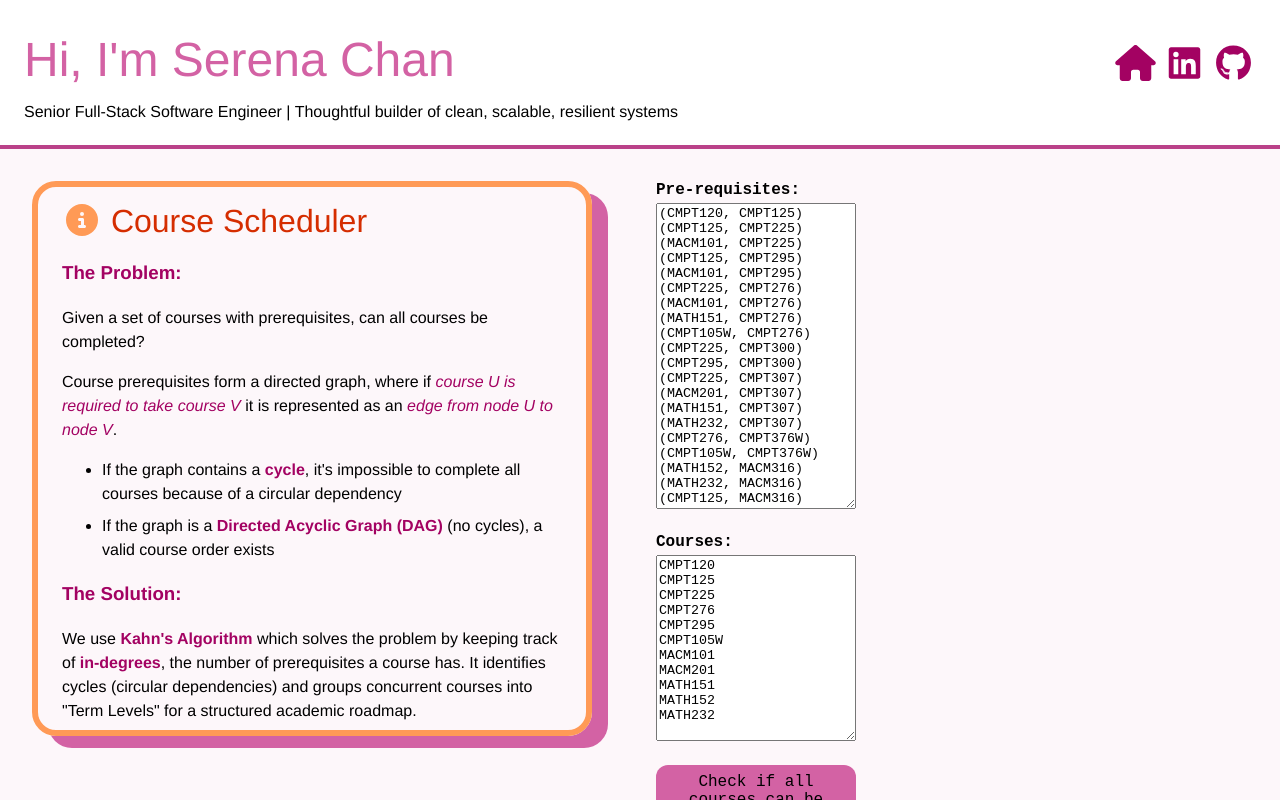
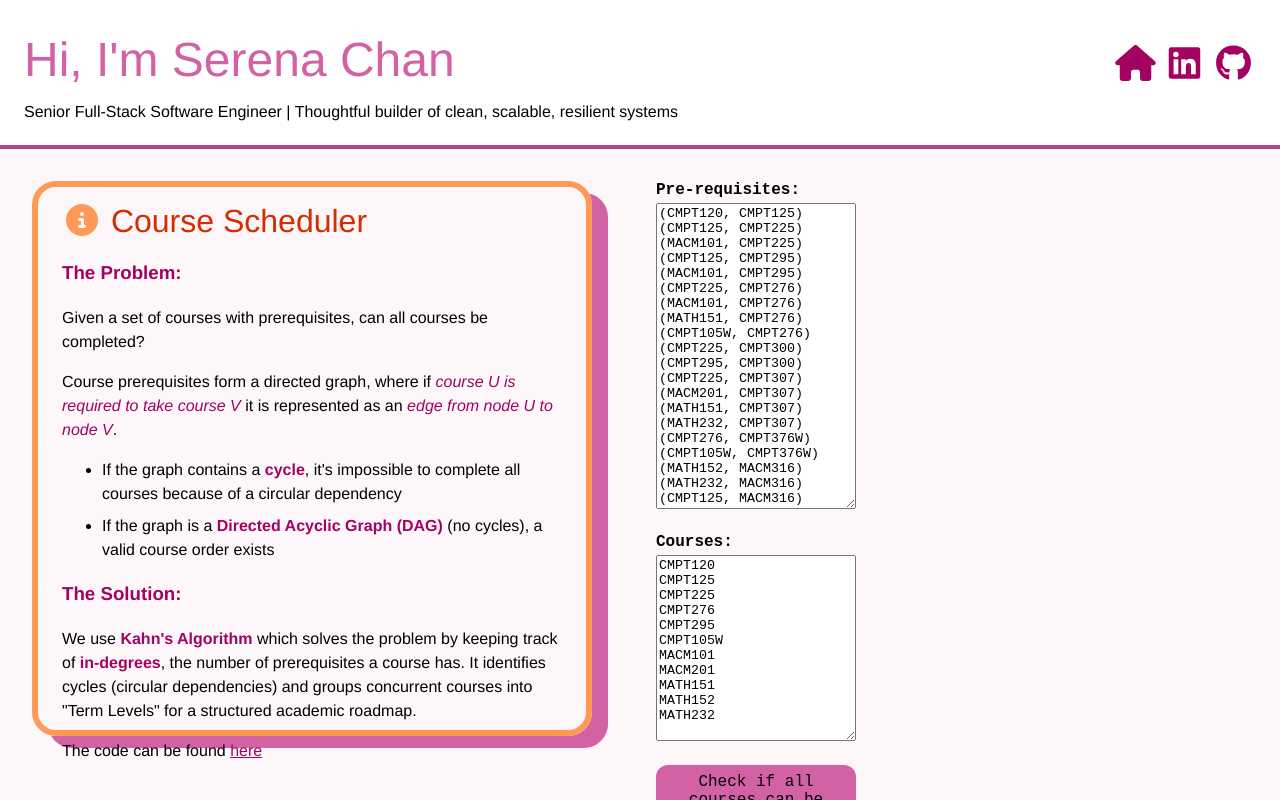
Before and after one commit to serenasychan/serenasychan.github.io, an Angular app: page /finish-courses in a window 1280 px wide. Built offline with nearby package versions, Linux system fonts and the light colour scheme.

Commit message:
add link to github

```diff
--- a/src/pages/finish-n-courses/finish-n-courses.html
+++ b/src/pages/finish-n-courses/finish-n-courses.html
@@ -16,6 +16,9 @@
   <p>We use <strong>Kahn's Algorithm</strong> which solves the problem by keeping track of <strong>in-degrees</strong>,
     the number of prerequisites a course has. It identifies cycles (circular dependencies) and groups concurrent courses
     into "Term Levels" for a structured academic roadmap.</p>
+
+  <p>The code can be found <a
+    href="https://github.com/serenasychan/serenasychan.github.io/tree/source/src/pages/finish-n-courses">here</a></p>
 
 </app-card>
 
```
